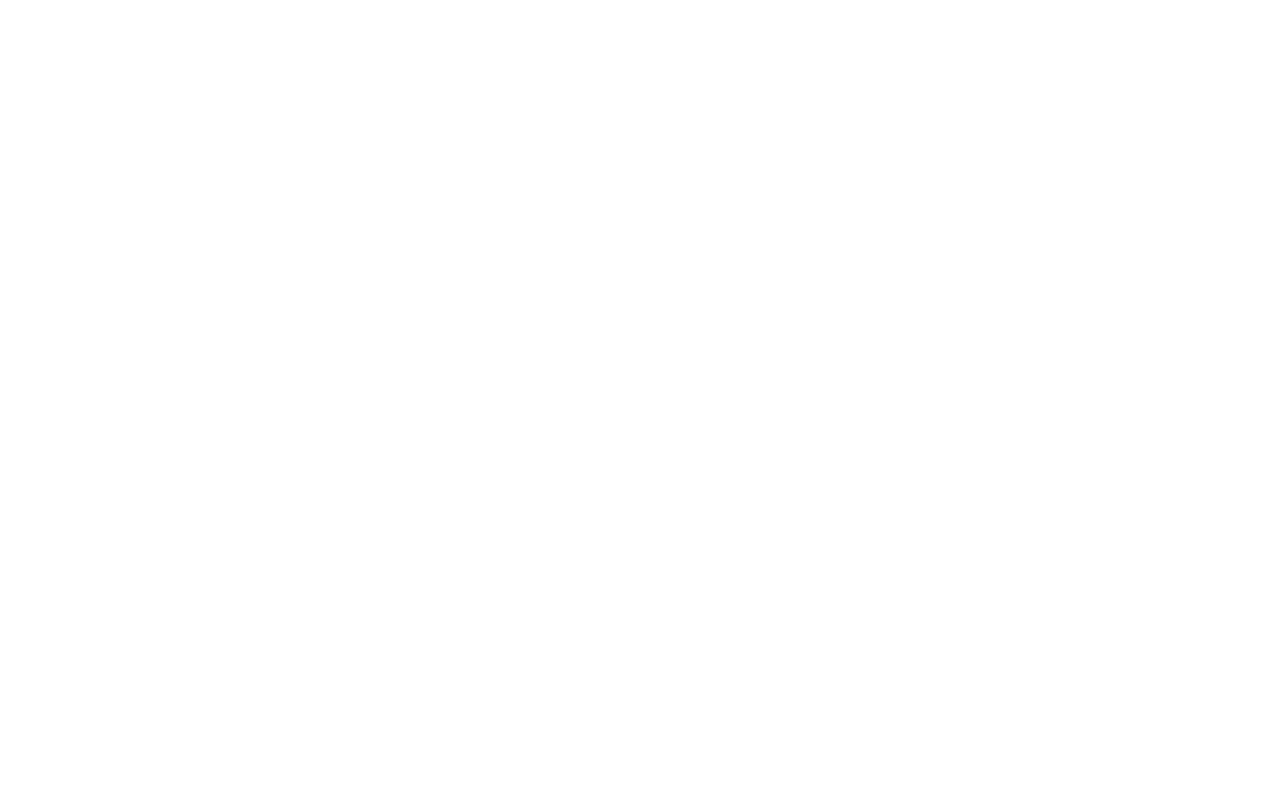
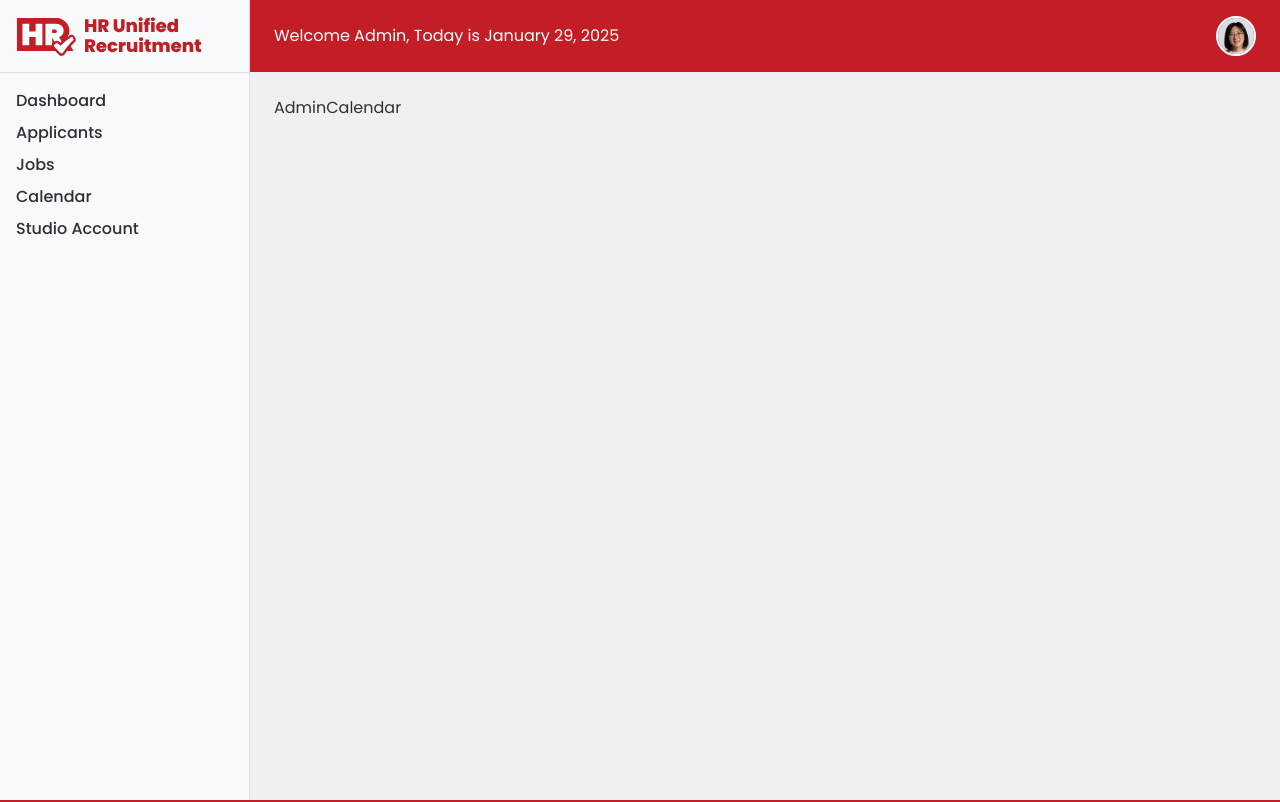
Before and after one commit to JayThreeme/hr-unified-recruitment-website, a React (Vite) app: page /admin/calendar in a window 1280 px wide. Before the commit this address had no page. Shown: the top 802 px of the page. Built offline with nearby package versions, Linux system fonts and the light colour scheme.

Commit message:
admin updates

```diff
--- /dev/null
+++ b/src/Pages/Admin/AdminApplicants.jsx
@@ -0,0 +1,9 @@
+import React from 'react'
+
+const AdminApplicants = () => {
+  return (
+    <div>AdminApplicants</div>
+  )
+}
+
+export default AdminApplicants
--- /dev/null
+++ b/src/Pages/Admin/AdminCalendar.jsx
@@ -0,0 +1,9 @@
+
+
+const AdminCalendar = () => {
+  return (
+    <div>AdminCalendar</div>
+  )
+}
+
+export default AdminCalendar
--- a/src/Pages/Admin/AdminDashboard.jsx
+++ b/src/Pages/Admin/AdminDashboard.jsx
@@ -1,5 +1,93 @@
 const AdminDashboard = () => {
-  return <div>AdminDashboard</div>;
+  const status = [
+    {
+      value: "35",
+      title: "New Candidates",
+      color: "#E2F9D1",
+    },
+    {
+      value: "15",
+      title: "New Applicants",
+      color: "#F9F6D1",
+    },
+    {
+      value: "11",
+      title: "Rejected",
+      color: "#FDE0D7",
+    },
+    {
+      value: "15",
+      title: "In Process",
+      color: "#FBE4CA",
+    },
+    {
+      value: "113",
+      title: "Total Candidates",
+      color: "#D1D7F9",
+    },
+  ];
+  return (
+    <>
+      <div className="" >
+        <div className="d-flex gap-3 justify-content-start ">
+          <h5>Dashboard</h5>
+          <ul className="nav ">
+            <li className="nav-item">
+              <a className="nav-link " aria-current="page" href="#">
+                All
+              </a>
+            </li>
+            <li className="nav-item">
+              <a className="nav-link" href="#">
+                Fulltime
+              </a>
+            </li>
+            <li className="nav-item">
+              <a className="nav-link" href="#">
+                Remote
+              </a>
+            </li>
+            <li className="nav-item">
+              <a className="nav-link" href="#">
+                Part-time
+              </a>
+            </li>
+            <li className="nav-item">
+              <a className="nav-link" href="#">
+                Intern
+              </a>
+            </li>
+          </ul>
+        </div>
+
+        {/* status bars */}
+        <div className="card p-4">
+          <div className="row d-flex gap-3">
+            {status.map((status, idx) => (
+              <div key={idx} className="col mx-0 px-0">
+                <div className="card" style={{ backgroundColor: status.color, width: "160px" }}>
+                  <div className="card-body text-center fw-semibold p-0 m-0">
+                    <h1>{status.value}</h1>
+                  </div>
+                  <div className="card-footer text-body-secondary p-0 m-0 text-center">
+                    <p>{status.title}</p>
+                  </div>
+                </div>
+              </div>
+            ))}
+          </div>
+        </div>
+
+        {/* charts */}
+        <div className="card">
+          {/* left */}
+          <div>asd</div>
+          {/* right */}
+          <div>asd</div>
+        </div>
+      </div>
+    </>
+  );
 };
 
 export default AdminDashboard;
--- /dev/null
+++ b/src/Pages/Admin/AdminJobs.jsx
@@ -0,0 +1,9 @@
+import React from 'react'
+
+const AdminJobs = () => {
+  return (
+    <div>AdminJobs</div>
+  )
+}
+
+export default AdminJobs
--- /dev/null
+++ b/src/Pages/Admin/AdminStudioAccount.jsx
@@ -0,0 +1,9 @@
+
+
+const AdminStudioAccount = () => {
+  return (
+    <div>AdminStudioAccount</div>
+  )
+}
+
+export default AdminStudioAccount
--- a/src/Pages/Admin/Components/AdminNavigation.jsx
+++ b/src/Pages/Admin/Components/AdminNavigation.jsx
@@ -1,48 +1,63 @@
+import { Link } from "react-router";
+
 const AdminNavigation = () => {
   return (
     <nav className="p-3">
-      <ul className="nav flex-column nav-pills gap-2">
+      <ul className="nav flex-column nav-pills gap-2 " >
         <li className="nav-item">
-          <a href="#" className="nav-link active d-flex align-items-center">
-            {/* <LayoutDashboard className="me-2" size={20} /> */}
+          <Link
+            className="fw-medium text-decoration-none"
+            to="/admin/dashboard"
+            style={{
+              color: location.pathname === "/about" ? "#C31D25" : "inherit",
+            }}
+          >
             Dashboard
-          </a>
+          </Link>
         </li>
         <li className="nav-item">
-          <a
-            href="#"
-            className="nav-link text-secondary d-flex align-items-center"
+        <Link
+            className="fw-medium text-decoration-none"
+            to="/admin/applicants"
+            style={{
+              color: location.pathname === "/about" ? "#C31D25" : "inherit",
+            }}
           >
-            {/* <Users className="me-2" size={20} /> */}
             Applicants
-          </a>
+          </Link>
         </li>
         <li className="nav-item">
-          <a
-            href="#"
-            className="nav-link text-secondary d-flex align-items-center"
+        <Link
+            className="fw-medium text-decoration-none"
+            to="/admin/jobs"
+            style={{
+              color: location.pathname === "/about" ? "#C31D25" : "inherit",
+            }}
           >
-            {/* <Briefcase className="me-2" size={20} /> */}
             Jobs
-          </a>
+          </Link>
         </li>
         <li className="nav-item">
-          <a
-            href="#"
-            className="nav-link text-secondary d-flex align-items-center"
+        <Link
+            className="fw-medium text-decoration-none"
+            to="/admin/calendar"
+            style={{
+              color: location.pathname === "/about" ? "#C31D25" : "inherit",
+            }}
           >
-            {/* <Calendar className="me-2" size={20} /> */}
             Calendar
-          </a>
+          </Link>
         </li>
         <li className="nav-item">
-          <a
-            href="#"
-            className="nav-link text-secondary d-flex align-items-center"
+        <Link
+            className="fw-medium text-decoration-none"
+            to="/admin/StudioAccount"
+            style={{
+              color: location.pathname === "/about" ? "#C31D25" : "inherit",
+            }}
           >
-            {/* <UserCircle className="me-2" size={20} /> */}
             Studio Account
-          </a>
+          </Link>
         </li>
       </ul>
     </nav>
--- a/src/Pages/Admin/Components/HeroLogin.jsx
+++ b/src/Pages/Admin/Components/HeroLogin.jsx
@@ -18,7 +18,7 @@
           <div className="row align-items-center">
             <div className="container d-flex justify-content-center align-items-center">
               <div className="card p-4 shadow" style={{ width: "350px" }}>
-                <div className="text-center mb-4">
+                <div className="text-center mb-5">
                   <img
                     src={hrunifiedlogosvg}
                     alt="HR Unified Recruitment"
@@ -26,21 +26,25 @@
                     className="img-fluid"
                   />
                 </div>
-                <h6 className="mb-3">Login</h6>
+                <h6 className="mb-3 mt-3 text-center">Login</h6>
                 <form>
-                  <div className="mb-3">
+                  <div className="form-floating mb-3">
                     <input
-                      type="text"
-                      className="form-control"
-                      placeholder="Username"
+                      type="email"
+                      class="form-control"
+
+                      placeholder="name@example.com"
                     />
+                    <label for="floatingInput">Email address</label>
                   </div>
-                  <div className="mb-3">
+                  <div className="form-floating mb-3">
                     <input
                       type="password"
-                      className="form-control"
+                      class="form-control"
+
                       placeholder="Password"
                     />
+                    <label for="floatingPassword">Password</label>
                   </div>
                   <Link to="/admin/dashboard">
                     <button className="btn btn-danger w-100 button-style1">
--- a/src/Pages/Admin/Dashboard.jsx
+++ b/src/Pages/Admin/Dashboard.jsx
@@ -2,7 +2,8 @@
 import Footer from "../Components/Footer";
 import AdminNavigation from "./Components/AdminNavigation";
 import "../../Css/Admin.css";
-import { hrunifiedlogosvg } from "../../assets";
+import { hrunifiedlogosvg,profile1 } from "../../assets";
+
 const Dashboard = () => {
   return (
     <>
@@ -35,7 +36,7 @@
             </div>
             <div>
               <img
-                src="/api/placeholder/40/40"
+                src={profile1}
                 alt="Profile"
                 className="profile-image"
               />
@@ -43,7 +44,7 @@
           </div>
 
           {/* Page Content */}
-          <div className="flex-grow-1 p-4">
+          <div className="flex-grow-1 p-4" style={{ backgroundColor: "#F0F0F0"}}>
             <Outlet />
           </div>
         </div>
--- a/src/Pages/Components/Application/ApplicationFormThanks.jsx
+++ b/src/Pages/Components/Application/ApplicationFormThanks.jsx
@@ -35,16 +35,28 @@
 
             {/* thanks information */}
             <div className="row py-5 justify-content-center">
-              <div className="col-lg-8  ">
+              <div className="col-lg-8 text-center d-grid gap-3">
                 <div className="d-flex flex-wrap justify-content-center gap-2 ">
-                <img src={hrunifiedlogosvg} alt="logo" className="img-fluid" style={{
-                  width: "50%",
-                  objectFit: "cover",
-                }}/>
+                  <img
+                    src={hrunifiedlogosvg}
+                    alt="logo"
+                    className="img-fluid"
+                    style={{
+                      width: "50%",
+                      objectFit: "cover",
+                    }}
+                  />
                 </div>
-                <h1 className="fw-semibold">Thank You</h1>
-                <h2 className="fw-semibold">for completing your application</h2>
-                <p className="" style={{color: "#C31D25"}}>You will recieve an email notification shortly.</p>
+                <div>
+                  <h1 className="fw-semibold ">Thank You</h1>
+                  <h2 className="fw-semibold ">
+                    for completing your application
+                  </h2>
+                </div>
+
+                <p className="" style={{ color: "#C31D25" }}>
+                  You will recieve an email notification shortly.
+                </p>
               </div>
             </div>
 
--- a/src/main.jsx
+++ b/src/main.jsx
@@ -24,6 +24,12 @@
 
 import Dashboard from "./Pages/Admin/Dashboard";
 import AdminDashboard from "./Pages/Admin/AdminDashboard";
+import AdminApplicant from "./Pages/Admin/AdminApplicants";
+import AdminJobs from "./Pages/Admin/AdminJobs";
+import AdminCalendar from "./Pages/Admin/AdminCalendar";
+import AdminStudioAccount from "./Pages/Admin/AdminStudioAccount";
+
+
 
 const root = document.getElementById("root");
 
@@ -43,8 +49,12 @@
         <Route path="form3" element={<ApplicationFormThree />} />
         <Route path="thanks" element={<ApplicationFormThanks />} />
       </Route>
-      <Route path="/admin/dashboard" element={<Dashboard />}>
-        <Route index element={<AdminDashboard />} />
+      <Route path="/admin" element={<Dashboard />}>
+        <Route index path="dashboard" element={<AdminDashboard />} />
+        <Route path="applicants" element={<AdminApplicant />} />
+        <Route path="jobs" element={<AdminJobs />} />
+        <Route path="calendar" element={<AdminCalendar />} />
+        <Route path="studioaccount" element={<AdminStudioAccount />} />
       </Route>
     </Routes>
   </BrowserRouter>
```
